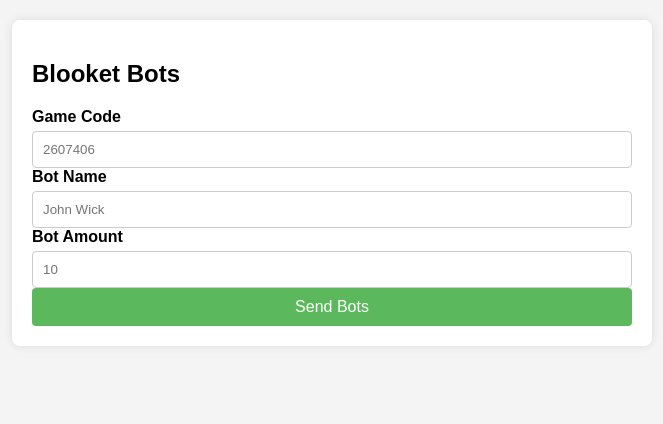
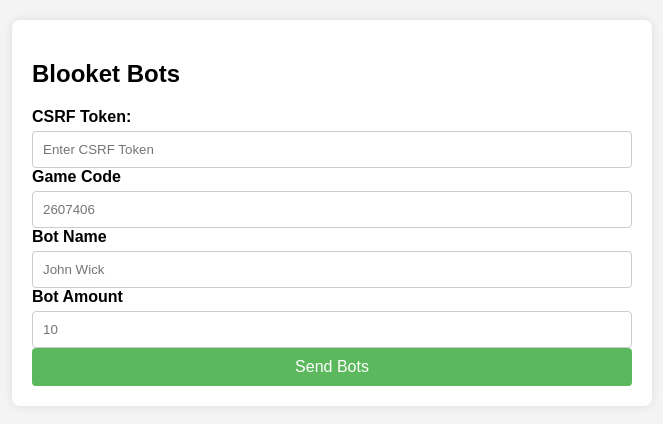
Before and after one commit to inosukeonpepsi/BlooketBotter, a plain HTML site: page index.html in a window 1280 px wide. Shown: the whole page, without its empty margins (308-971 px from the left). Drawn offline with Linux system fonts and the light colour scheme.

Commit message:
Update index.html

```diff
--- a/index.html
+++ b/index.html
@@ -9,6 +9,10 @@
 <body>
     <div class="container">
         <h2>Blooket Bots</h2>
+
+        <label for="csrf-token">CSRF Token:</label>
+        <input type="text" id="csrf-token" placeholder="Enter CSRF Token" required>
+
 
         <label for="game-code">Game Code</label>
         <input type="text" id="game-code" placeholder="2607406">
```
